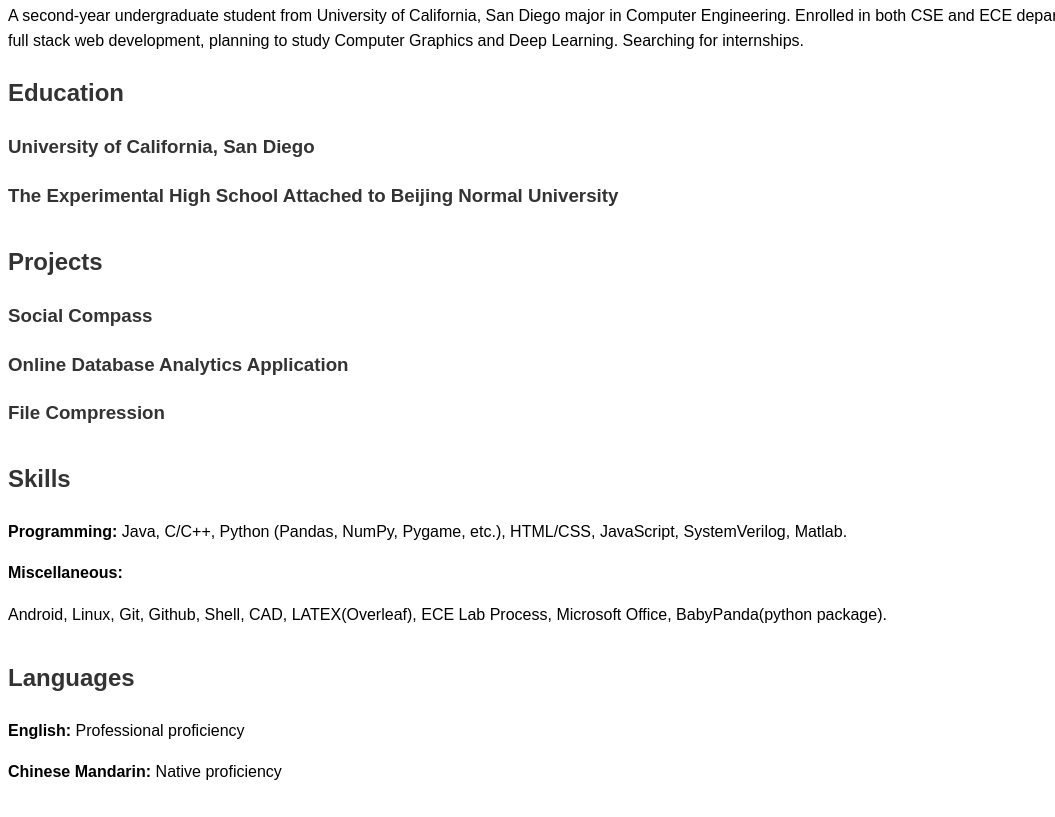
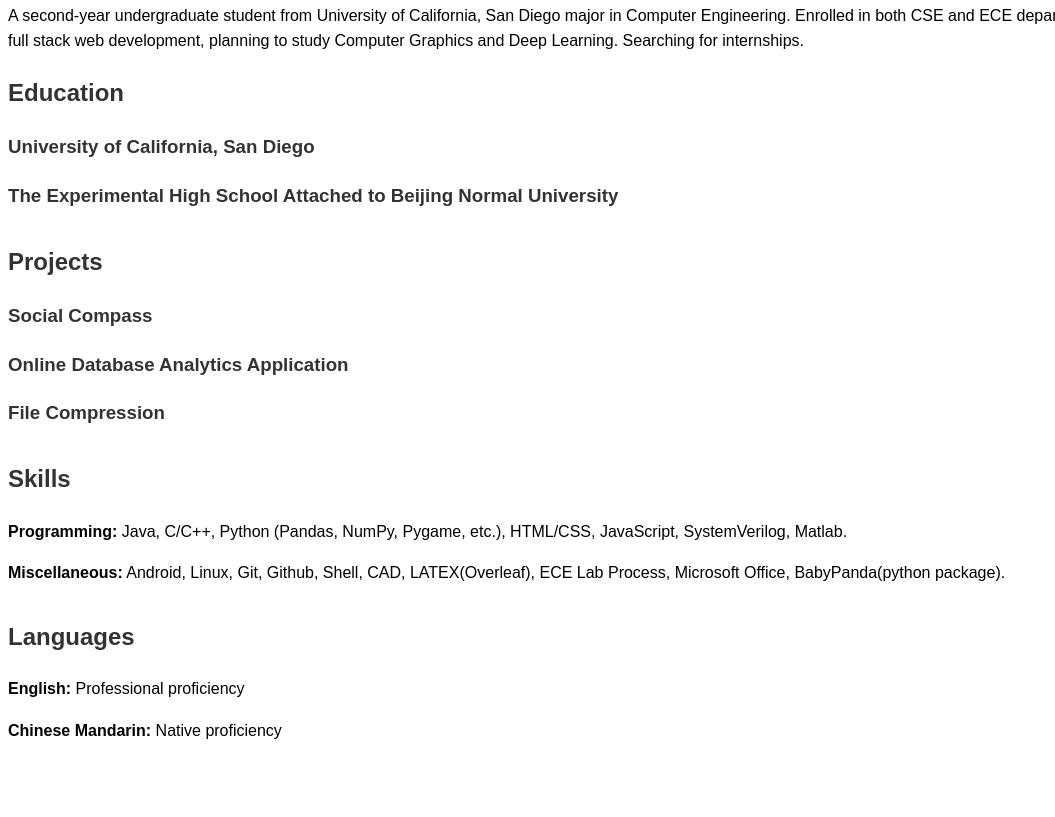
Before and after one commit to incisors/myWebsite, a plain HTML site: page index.html in a window 1280 px wide. Shown: the part 482-1299 px from the top of the page, without its empty margins (0-1055 px from the left). After the commit the page ends 1257 px from the top, so only its background shows below. Drawn offline with Linux system fonts and the light colour scheme.

Commit message:
update visibility

```diff
--- a/index.html
+++ b/index.html
@@ -85,7 +85,7 @@
         <h2>Skills</h2>
         <div class="visible-section">
             <p><strong>Programming:</strong> Java, C/C++, Python (Pandas, NumPy, Pygame, etc.), HTML/CSS, JavaScript, SystemVerilog, Matlab.</p>
-            <p><strong>Miscellaneous:</strong></p> Android, Linux, Git, Github, Shell, CAD, LATEX(Overleaf), ECE Lab Process, Microsoft Office, BabyPanda(python package).</p>
+            <p><strong>Miscellaneous:</strong> Android, Linux, Git, Github, Shell, CAD, LATEX(Overleaf), ECE Lab Process, Microsoft Office, BabyPanda(python package).</p>
         </div>
     </div>
 
```
